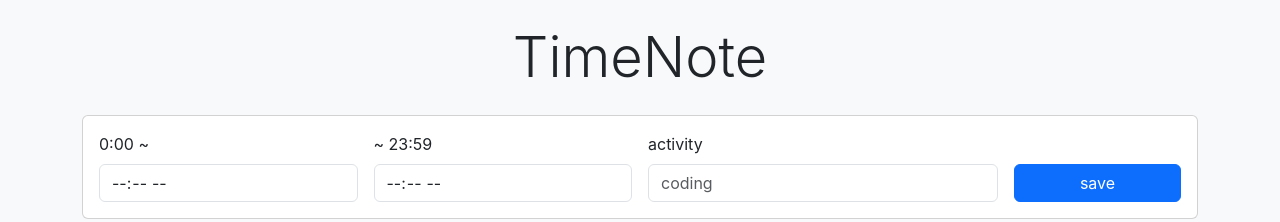
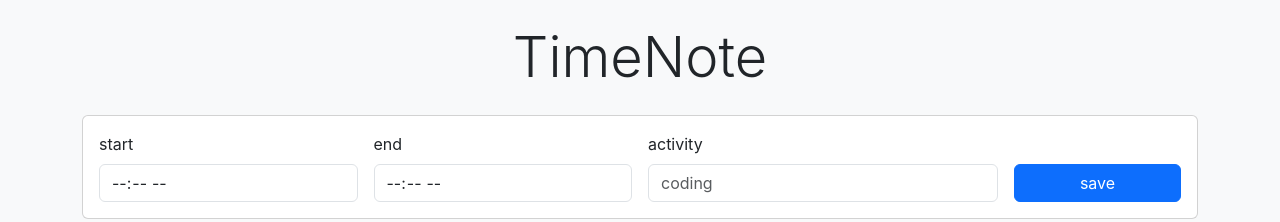
Before and after one commit to uis9u/timenote, a React (Vite) app: page / in a window 1280 px wide. Shown: the top 222 px of the page. Built offline with nearby package versions, Linux system fonts and the light colour scheme.

Commit message:
Update App.tsx

```diff
--- a/src/App.tsx
+++ b/src/App.tsx
@@ -120,7 +120,7 @@ const App: React.FC = () => {
               <div className="row g-3 align-items-end">
                 <div className="col-sm-4 col-md-3">
                   <label htmlFor="start-time-input" className="form-label">
-                    0:00 ~
+                    start
                   </label>
                   <input
                     id="start-time-input"
@@ -137,7 +137,7 @@ const App: React.FC = () => {
                     htmlFor="end-time-input"
                     className="text-right form-label"
                   >
-                    ~ 23:59
+                    end
                   </label>
                   <input
                     id="end-time-input"
@@ -192,7 +192,7 @@ const App: React.FC = () => {
                     const exportContents = notes
                       .map(
                         (v) =>
-                          `${v.startTime} - ${v.endTime} ${v.text} ${parseFloat(
+                          `${v.text} ${parseFloat(
                             (
                               (timeToMinutes(v.endTime) -
                                 timeToMinutes(v.startTime)) /
```
